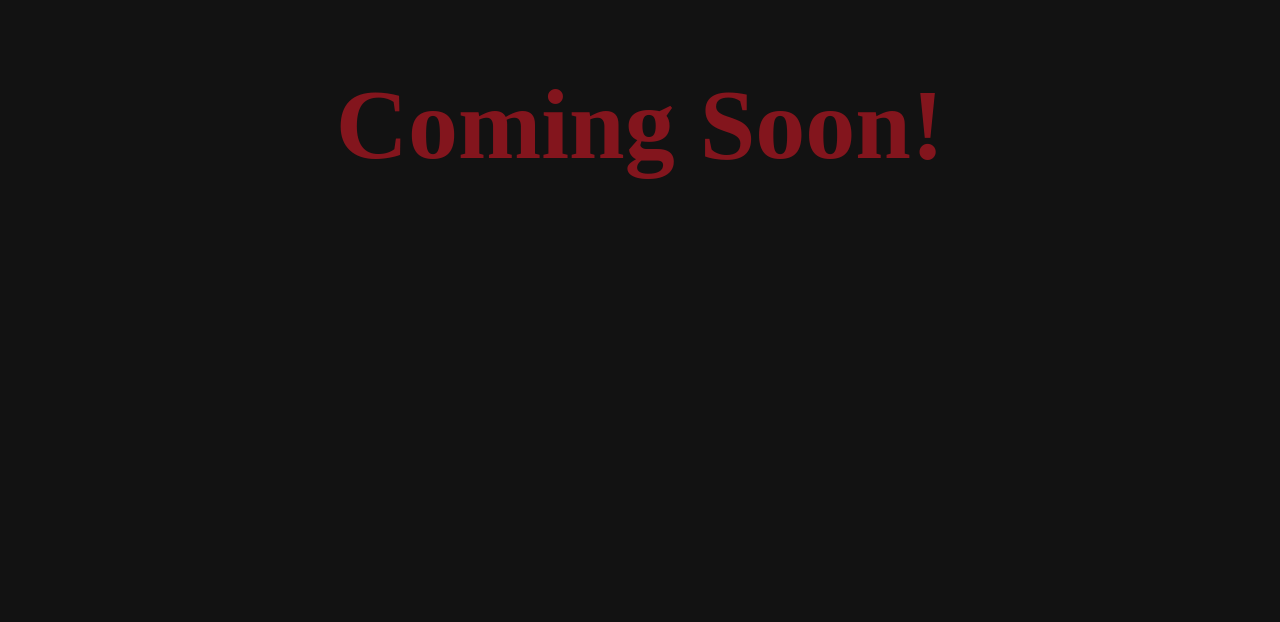
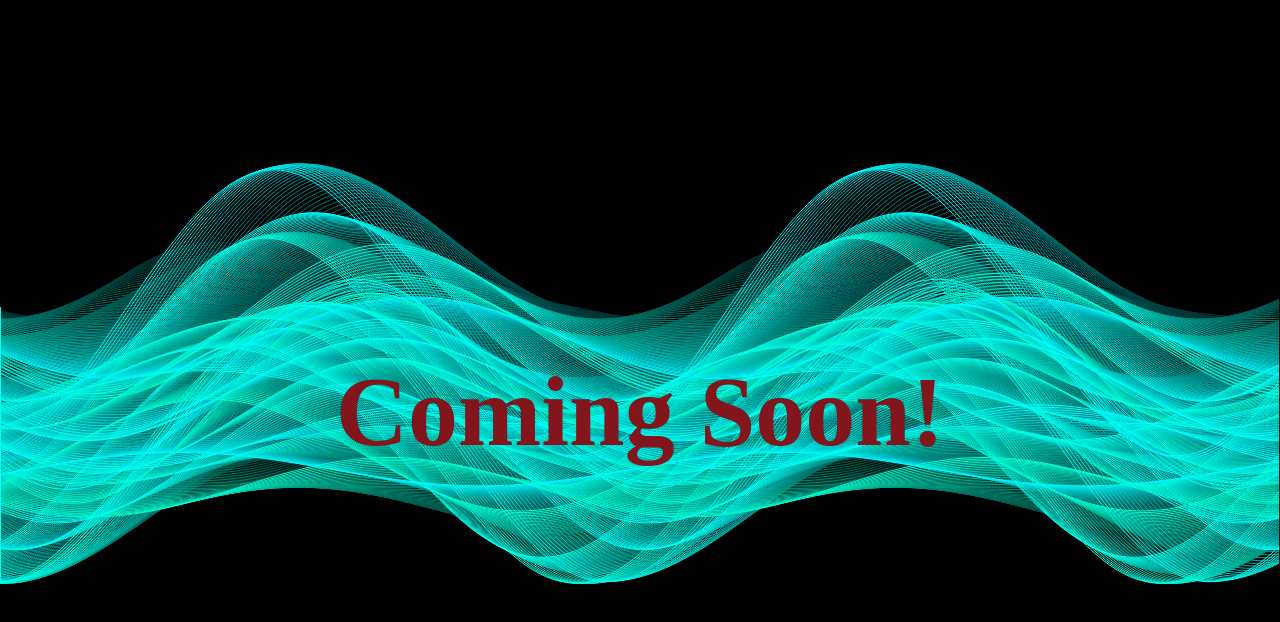
Before and after one commit to CarolDianeHA/CarolDianeHA.github.io, a plain HTML site: page index.html in a window 1280 px wide. Drawn offline with Linux system fonts and the light colour scheme; animation ran at ten frames a second.

Commit message:
Adding Animation.

```diff
--- a/index.html
+++ b/index.html
@@ -12,10 +12,77 @@
             text-align: center;
             font-size: 100px;
             color: #83151D;
+            position: absolute;
+            top: 43%;
+            left: 50%;
+            transform: translate(-50%, -50%);
+            z-index: 1;
+        }
+        body {
+            margin: 0;
+            overflow: hidden;
+            display: flex;
+            justify-content: center;
+            align-items: center;
+            height: 100vh;
+            background: #000;
+        }
+
+        canvas {
+            display: block;
         }
     </style>
 </head>
 <body>
     <h1>Coming Soon!</h1>
+    <canvas id="waterCanvas"></canvas>
+<script>
+    const canvas = document.getElementById('waterCanvas');
+    const ctx = canvas.getContext('2d');
+    canvas.width = window.innerWidth;
+    canvas.height = window.innerHeight;
+
+    const waves = [];
+    const waveCount = 25;
+
+    for (let i = 0; i < waveCount; i++) {
+        waves.push({
+            y: (canvas.height / 2) - 100 + Math.random() * 200,
+            length: 0.01 + Math.random() * 0.001,
+            amplitude: 50 + Math.random() * 100,
+            frequency: 0.01 + Math.random() * 0.03,
+            phase: Math.random() * Math.PI * 2
+        });
+    }
+
+    function animate() {
+        requestAnimationFrame(animate);
+        ctx.fillStyle = 'rgba(0, 0, 0, 0.03)';
+        ctx.fillRect(0, 0, canvas.width, canvas.height);
+
+        waves.forEach((wave, index) => {
+            ctx.beginPath();
+            ctx.moveTo(0, wave.y);
+            for (let i = 0; i < canvas.width; i++) {
+                const yOffset = Math.sin(i * wave.length + wave.phase) * wave.amplitude * Math.sin(wave.phase);
+                ctx.lineTo(i, wave.y + yOffset);
+            }
+            ctx.strokeStyle = `hsl(${index / 2 + 170}, 100%, 50%)`;
+            ctx.stroke();
+            wave.phase += wave.frequency;
+        });
+    }
+
+    animate();
+
+    window.addEventListener('resize', () => {
+        canvas.width = window.innerWidth;
+        canvas.height = window.innerHeight;
+        waves.forEach((wave) => {
+            wave.y = (canvas.height / 2) - 100 + Math.random() * 200;
+        });
+    });
+
+</script>
 </body>
 </html>
```
